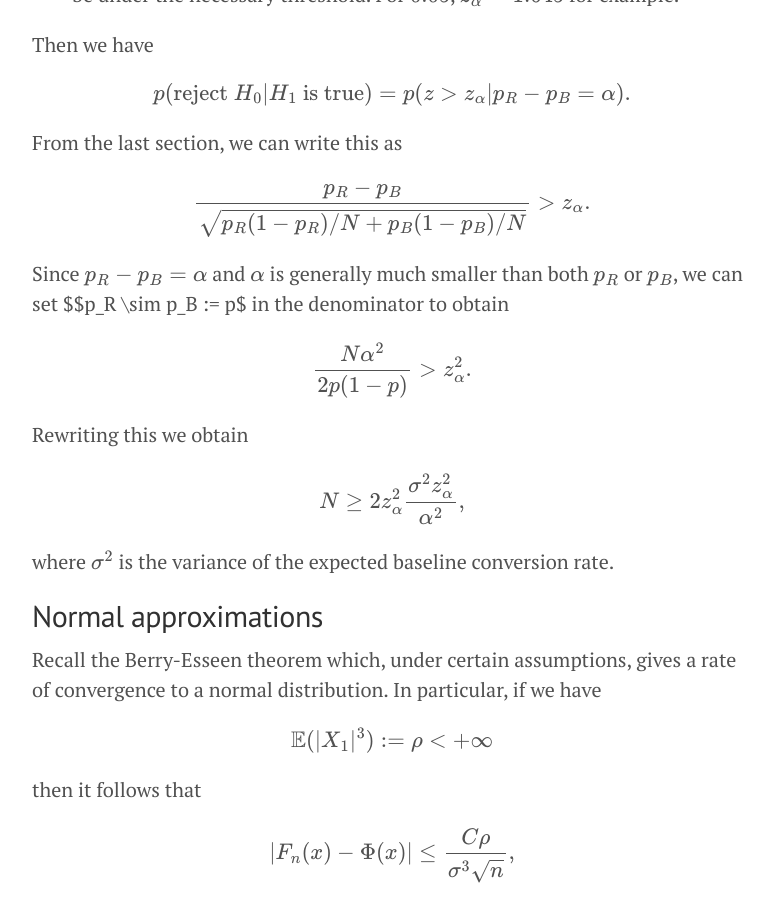
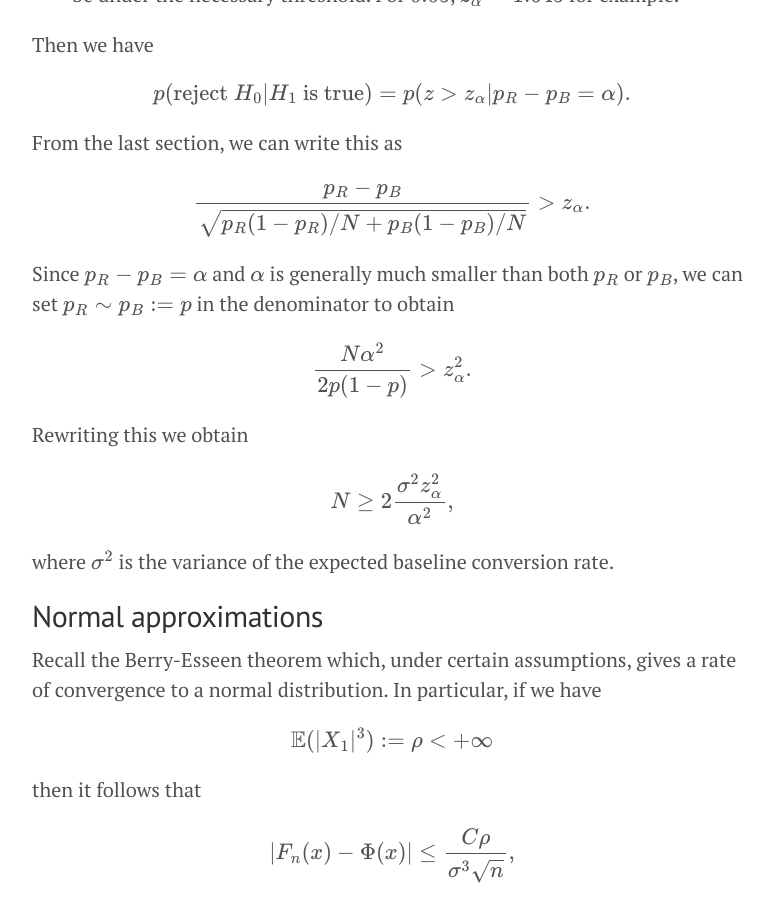
Before and after one commit to doriang102/doriang102.github.io, a Jekyll site: the page built from _posts/2017-06-10-hypothesis-testing-part-2-in-progress.md, in a window 1280 px wide and 900 px high, scrolled down 1250 px. Shown: the whole window, without its empty margins (248-1021 px from the left). Built offline with Jekyll 4.4.1, drawn with Linux system fonts in a browser that asks for light colours; our own code applies the rules of GitHub Pages for plain Markdown files; formulas are drawn with MathJax 3.

Commit message:
Update 2017-06-10-hypothesis-testing-part-2-in-progress.md

```diff
--- a/_posts/2017-06-10-hypothesis-testing-part-2-in-progress.md
+++ b/_posts/2017-06-10-hypothesis-testing-part-2-in-progress.md
@@ -41,13 +41,13 @@ From the last section, we can write this as
 
 $$\frac{ p_R - p_B }{\sqrt{ p_R(1-p_R)/N + p_B(1-p_B)/N}} > z_{\alpha}.$$
 
-Since $$p_R - p_B = \alpha $$ and $$\alpha$$ is generally much smaller than both $$p_R$$ or $$p_B$$, we can set $$p_R \sim p_B := p$ in the denominator to obtain
+Since $$p_R - p_B = \alpha $$ and $$\alpha$$ is generally much smaller than both $$p_R$$ or $$p_B$$, we can set $$p_R \sim p_B := p$$ in the denominator to obtain
 
 $$ \frac{N\alpha^2}{2p(1-p)} > z_{\alpha}^2.$$
 
 Rewriting this we obtain
 
-$$ N \geq 2 z_{\alpha}^2 \frac{\sigma^2 z_{\alpha}^2 }{\alpha^2},$$
+$$ N \geq 2 \frac{\sigma^2 z_{\alpha}^2 }{\alpha^2},$$
 
 where $$\sigma^2$$ is the variance of the expected baseline conversion rate.
 
```
